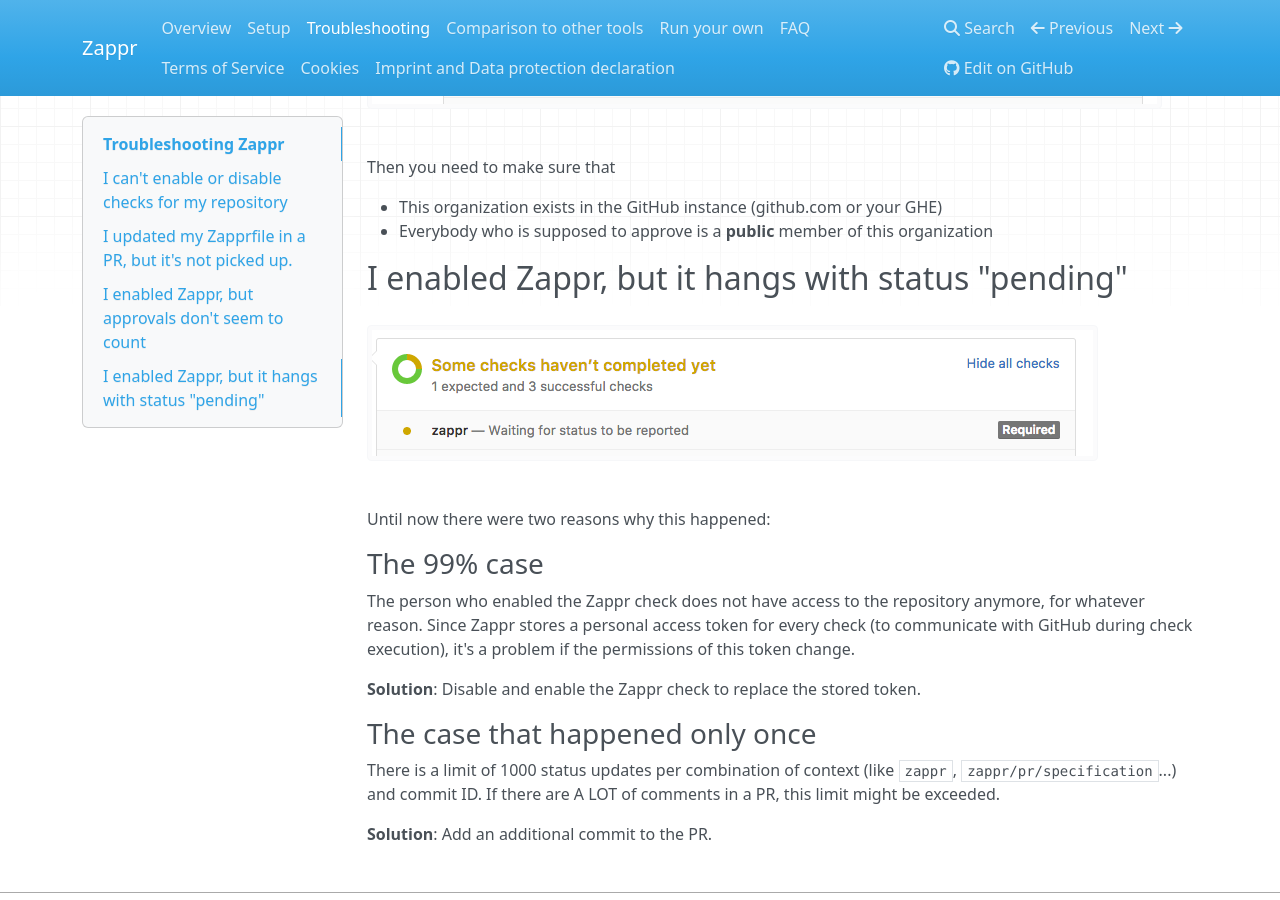
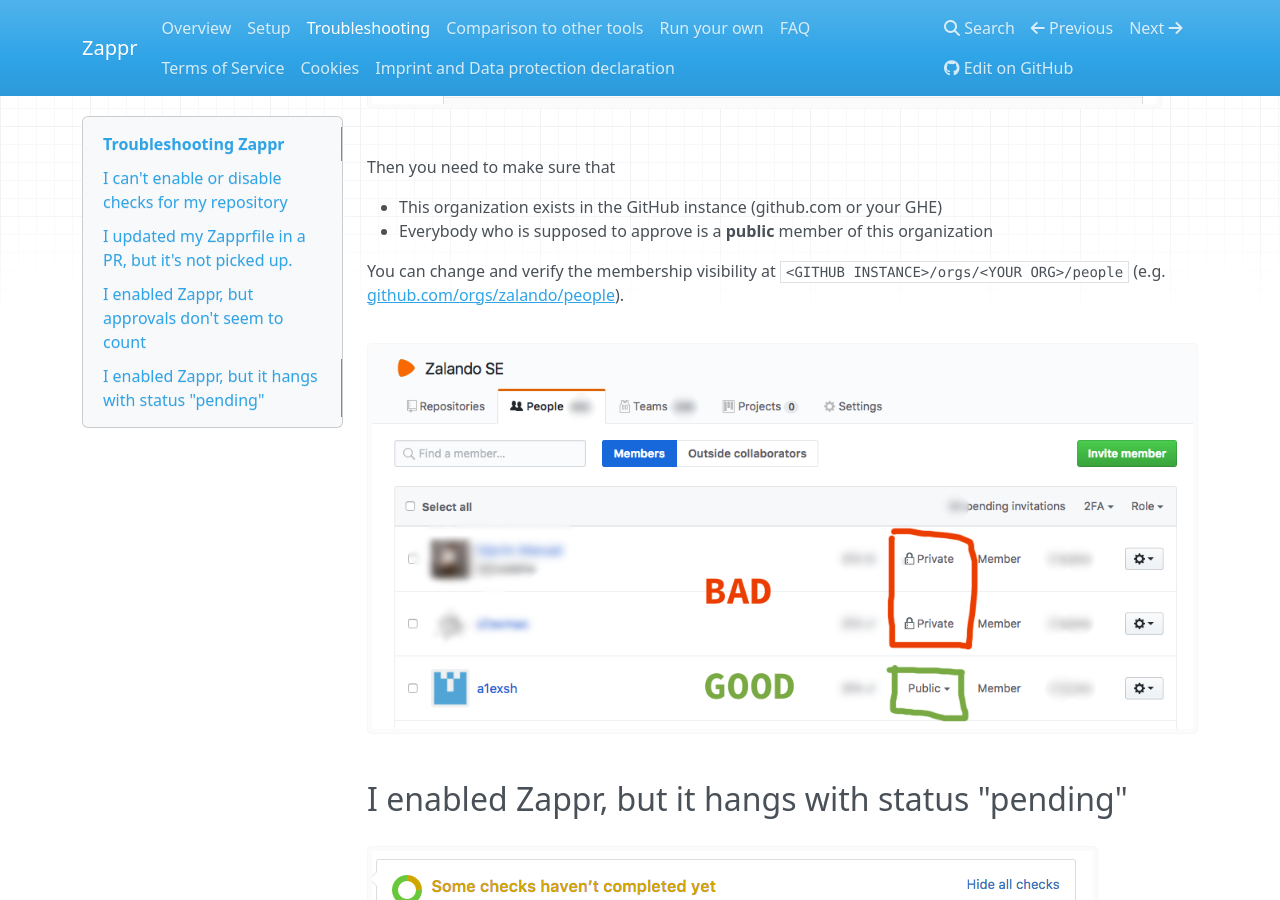
Before and after one commit to zalando/zappr, an MkDocs documentation site: the page built from docs/troubleshooting.md, in a window 1280 px wide and 900 px high, scrolled down 1140 px. Built offline with MkDocs 1.6.1, drawn with Linux system fonts in a browser that asks for light colours; nearby versions of some CDN libraries; old or Windows-style settings are respelled for this version of MkDocs.

Commit message:
Troubleshooting: How to verify membership (#498)
* add how to change org membership

* add >

```diff
--- a/docs/troubleshooting.md
+++ b/docs/troubleshooting.md
@@ -36,6 +36,10 @@ Then you need to make sure that
 * This organization exists in the GitHub instance (github.com or your GHE)
 * Everybody who is supposed to approve is a **public** member of this organization
 
+You can change and verify the membership visibility at `<GITHUB INSTANCE>/orgs/<YOUR ORG>/people` (e.g. [github.com/orgs/zalando/people](https://github.com/orgs/zalando/people)).
+
+![Column between 2FA and role must show "Public"](img/troubleshooting/org-membership.png)
+
 ## I enabled Zappr, but it hangs with status "pending"
 
 ![GitHub says "Waiting for status to be reported"](img/troubleshooting/no-success-status.png)
```
Also changed, not shown: docs/img/troubleshooting/org-membership.png (added).
